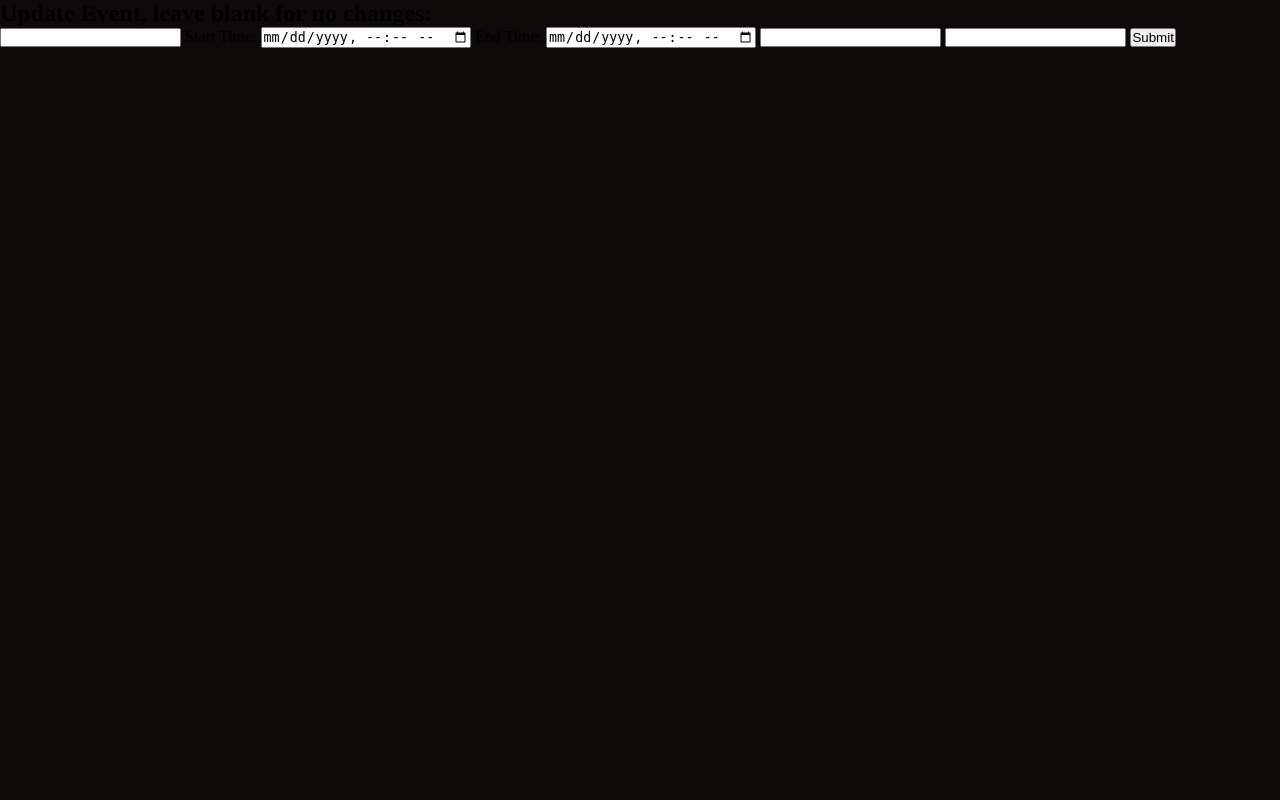
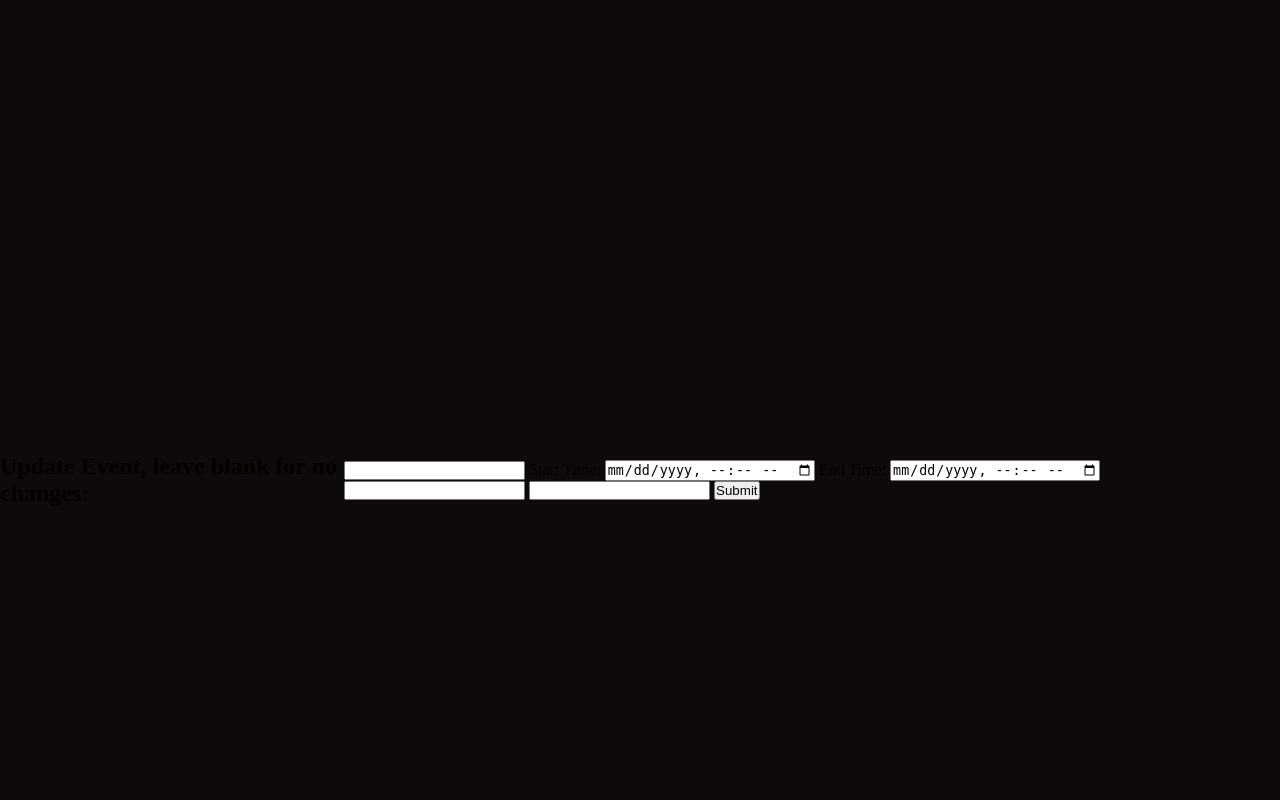
Before and after one commit to Oliwyatt/NEA, a Flask app: template templates/Update.html in a window 1280 px wide. Run offline with Flask 3, Linux system fonts and the light colour scheme; the template is opened without the code that fills it, so the values that code supplies are empty.

Commit message:
Update Update.css
Update container addition.

```diff
--- a/static/css/Update.css
+++ b/static/css/Update.css
@@ -1 +1,11 @@
 @import "{{ url_for('static', filename=('css/Base.css')) }}";
+
+.Update-Container{
+    position: absolute;
+    display: flex;
+    height: 80%;
+    width: 100%;
+    top: 20%;
+    justify-content: center;
+    align-items: center;
+}
```
